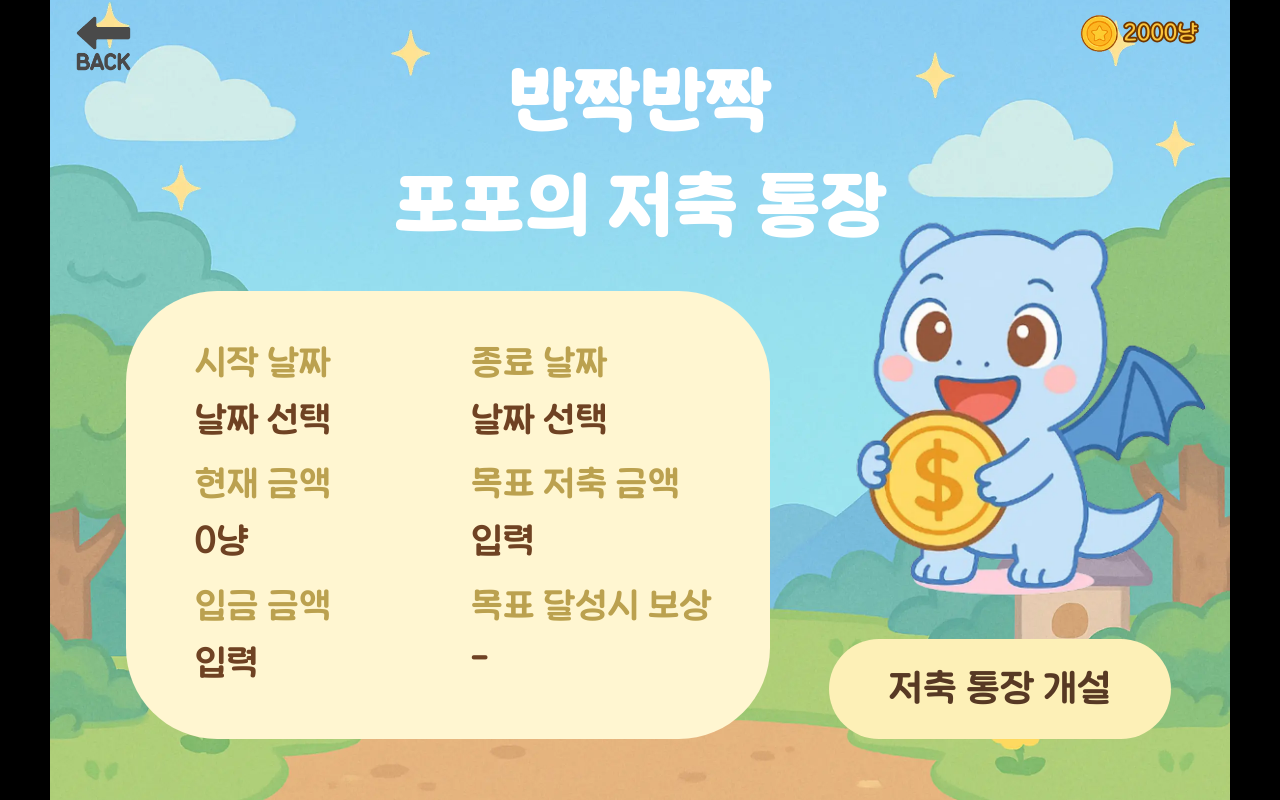
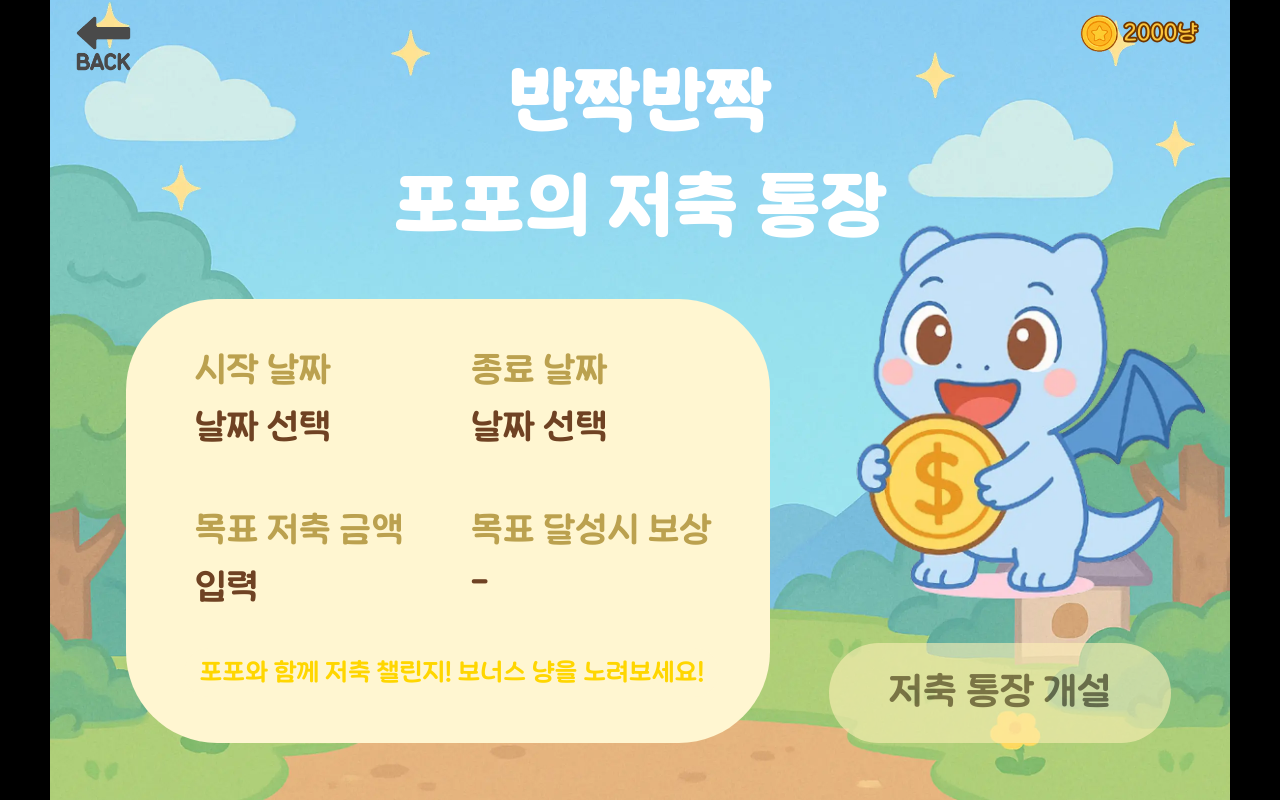
Before and after one commit to team-popo-world/front-repo, a React (Vite) app: page /savings in a window 1280 px wide. Built offline with nearby package versions, Linux system fonts and the light colour scheme.

Commit message:
feat, style, refactor: 저축통장 ui 개선, 로직 추가, 코드레펙토링

```diff
--- a/src/page/savings/index.tsx
+++ b/src/page/savings/index.tsx
@@ -13,6 +13,10 @@ import { TextWithStroke } from "../../components/text/TextWithStroke";
 
 const IS_TEST_MODE = true;
 
+// 상수 선언
+const MAX_DEPOSIT_RATE = 0.2; // 20%
+const BONUS_RATE = 0.1; // 10%
+
 export default function SavingsPage() {
   // ========== 상태 관리 변수들 ==========
 
@@ -24,13 +28,10 @@ export default function SavingsPage() {
   // 금액 관련 상태
   const [currentAmount, setCurrentAmount] = useState<string>(""); // 현재 저축된 금액
   const [goalAmount, setGoalAmount] = useState<string>(""); // 목표 저축 금액
-  const [depositAmount, setDepositAmount] = useState<string>(""); // 초기 입금 금액 (통장 개설시)
   const [bonusAmount, setBonusAmount] = useState<string>(""); // 보너스 금액 상태 추가
 
   // 입력 모달 관련 상태
-  const [openInput, setOpenInput] = useState<
-    "current" | "goal" | "deposit" | null
-  >(null); // 현재 열린 입력 모달 타입
+  const [openInput, setOpenInput] = useState<"goal" | null>(null); // 현재 열린 입력 모달 타입
   const [inputValue, setInputValue] = useState<string>(""); // 입력 모달의 임시 입력값
 
   // 날짜 선택기 참조
@@ -58,6 +59,21 @@ export default function SavingsPage() {
   // 보유포인트 상태 추가
   const [point, setPoint] = useState(2000);
 
+  // ===== 유틸 함수 =====
+  const resetSavingsAccount = () => {
+    setIsCreated(false);
+    setCurrentAmount("");
+    setGoalAmount("");
+    setStartDate(null);
+    setEndDate(null);
+    setBonusAmount("");
+    setDepositInput("");
+    setDepositError("");
+    setOpenInput(null);
+    setInputValue("");
+  };
+  const rewardPoint = (amount: number) => setPoint((prev) => prev + amount);
+
   // ========== 이벤트 핸들러 함수들 ==========
 
   /**
@@ -72,28 +88,21 @@ export default function SavingsPage() {
    * 금액 입력 모달을 여는 함수
    * @param type - 입력할 금액의 타입 (현재금액/목표금액/입금금액)
    */
-  const handleOpenInput = (type: "current" | "goal" | "deposit") => {
+  const handleOpenInput = (type: "goal") => {
     setOpenInput(type);
-    // 기존 값이 있으면 입력 필드에 미리 채워넣기
-    if (type === "current") setInputValue(currentAmount);
-    if (type === "goal") setInputValue(goalAmount);
-    if (type === "deposit") setInputValue(depositAmount);
+    setInputValue(goalAmount);
   };
 
   /**
    * 입력 모달에서 입력한 값을 저장하는 함수
    */
   const handleSaveInput = () => {
-    // 현재 열린 입력 모달의 타입에 따라 해당 상태 업데이트
-    if (openInput === "current") setCurrentAmount(inputValue);
     if (openInput === "goal") {
       setGoalAmount(inputValue);
-      // 목표 금액 입력 시 보너스 금액도 계산 (10%)
-      const bonus = Math.floor(Number(inputValue) * 0.1);
+      const bonus = Math.floor(Number(inputValue) * BONUS_RATE);
       setBonusAmount(bonus ? String(bonus) : "");
     }
-    if (openInput === "deposit") setDepositAmount(inputValue);
-    setOpenInput(null); // 입력 모달 닫기
+    setOpenInput(null);
   };
 
   // 컴포넌트 마운트 시 오늘 입금 여부 확인
@@ -112,7 +121,6 @@ export default function SavingsPage() {
   const handleDepositClick = () => {
     setDepositInput("");
     setDepositError("");
-    // 오늘 입금 여부 체크
     const todayKey = `savings_deposit_${new Date().toISOString().slice(0, 10)}`;
     setHasDepositedToday(!!localStorage.getItem(todayKey));
     setIsDepositModalOpen(true);
@@ -124,12 +132,13 @@ export default function SavingsPage() {
     setDepositInput(value);
     setDepositError("");
     if (goalAmount) {
-      const maxDeposit = Math.floor(Number(goalAmount) * 0.2);
-      if (Number(value) > maxDeposit) {
-        setDepositError(`최대 입금 가능 금액은 ${maxDeposit}냥입니다.`);
+      const maxDeposit = Math.floor(Number(goalAmount) * MAX_DEPOSIT_RATE);
+      const remainToGoal = Number(goalAmount) - Number(currentAmount);
+      const maxDepositDisplay = Math.min(maxDeposit, remainToGoal);
+      if (Number(value) > maxDepositDisplay) {
+        setDepositError(`최대 입금 가능 금액은 ${maxDepositDisplay}냥입니다.`);
         return;
       }
-      // 목표금액 초과 체크
       if (Number(currentAmount) + Number(value) > Number(goalAmount)) {
         setDepositError(
           "입금 후 현재 금액이 목표 저축 금액을 초과할 수 없습니다."
@@ -137,7 +146,6 @@ export default function SavingsPage() {
         return;
       }
     }
-    // 보유포인트 초과 체크
     if (Number(value) > point) {
       setDepositError("보유 포인트가 부족합니다.");
       return;
@@ -153,12 +161,13 @@ export default function SavingsPage() {
       return;
     }
     if (goalAmount) {
-      const maxDeposit = Math.floor(Number(goalAmount) * 0.2);
-      if (Number(depositInput) > maxDeposit) {
-        setDepositError(`최대 입금 가능 금액은 ${maxDeposit}냥입니다.`);
+      const maxDeposit = Math.floor(Number(goalAmount) * MAX_DEPOSIT_RATE);
+      const remainToGoal = Number(goalAmount) - Number(currentAmount);
+      const maxDepositDisplay = Math.min(maxDeposit, remainToGoal);
+      if (Number(depositInput) > maxDepositDisplay) {
+        setDepositError(`최대 입금 가능 금액은 ${maxDepositDisplay}냥입니다.`);
         return;
       }
-      // 목표금액 초과 체크
       if (Number(currentAmount) + Number(depositInput) > Number(goalAmount)) {
         setDepositError(
           "입금 후 현재 금액이 목표 저축 금액을 초과할 수 없습니다."
@@ -166,30 +175,42 @@ export default function SavingsPage() {
         return;
       }
     }
-    // 보유포인트 초과 체크
     if (Number(depositInput) > point) {
       setDepositError("보유 포인트가 부족합니다.");
       return;
     }
-    // 현재 금액과 입금 금액을 합산
     const sum = (Number(currentAmount) || 0) + (Number(depositInput) || 0);
-    setCurrentAmount(String(sum)); // 새로운 현재 금액 설정
-    setPoint(point - Number(depositInput)); // 보유포인트 차감
-    setIsDepositModalOpen(false); // 입금 모달 닫기
-
-    setLastDepositAmount(depositInput); // 결과 모달에서 표시할 입금 금액 저장
-    setIsDepositResultModalOpen(true); // 입금 결과 모달 열기
-
-    // 오늘 입금 기록 저장
+    setCurrentAmount(String(sum));
+    setPoint(point - Number(depositInput));
+    setIsDepositModalOpen(false);
+    setLastDepositAmount(depositInput);
+    setIsDepositResultModalOpen(true);
     const todayKey = `savings_deposit_${new Date().toISOString().slice(0, 10)}`;
     localStorage.setItem(todayKey, "1");
     setHasDepositedToday(true);
-
-    // 목표 달성 체크 - 현재 금액이 목표 금액과 정확히 일치하면 보너스 모달 표시
     if (goalAmount && sum === Number(goalAmount)) {
       setIsBonusModalOpen(true);
     }
   };
+
+  // 페이지 진입 시 만기 체크 및 상태 초기화(목표달성은 관여X)
+  useEffect(() => {
+    if (isCreated && endDate) {
+      const now = new Date();
+      const end = new Date(endDate);
+      const goal = Number(goalAmount);
+      const current = Number(currentAmount);
+      const bonus = Number(bonusAmount);
+      if (now >= end) {
+        if (goal && current >= goal) {
+          rewardPoint(current + bonus);
+        } else if (current > 0) {
+          rewardPoint(current);
+        }
+        resetSavingsAccount();
+      }
+    }
+  }, [isCreated, endDate, goalAmount, currentAmount, bonusAmount]);
 
   return (
     <>
@@ -317,12 +338,13 @@ export default function SavingsPage() {
         </div>
 
         {/* 메인 콘텐츠 영역 */}
-        <div className="flex flex-row justify-between items-end w-full mx-auto mt-2">
+        <div className="flex flex-row justify-between items-end w-full mx-auto mt-3">
           {/* 저축 정보 카드 */}
           <div className="bg-[#FFF6D1] rounded-[3rem] ml-10 pl-9 pr-4 py-6 w-90">
             {/* 저축 통장이 개설되지 않은 경우 - 초기 설정 화면 */}
             {!isCreated ? (
-              <div className="grid grid-cols-2 gap-x-1 gap-y-1">
+              <>
+                <div className="grid grid-cols-2 gap-x-1 gap-y-6">
                   {/* 시작 날짜 입력 */}
                   <div>
                     <div className="font-bold text-lg text-[#BBA14F]">
@@ -361,16 +383,6 @@ export default function SavingsPage() {
                     </div>
                   </div>
 
-                {/* 현재 금액 (초기값 0) */}
-                <div>
-                  <div className="font-bold text-lg text-[#BBA14F]">
-                    현재 금액
-                  </div>
-                  <div className="font-bold text-lg text-[#6F4223] bg-transparent outline-none cursor-pointer flex items-center h-8">
-                    0냥
-                  </div>
-                </div>
-
                   {/* 목표 저축 금액 입력 */}
                   <div>
                     <div className="font-bold text-lg text-[#BBA14F]">
@@ -384,19 +396,6 @@ export default function SavingsPage() {
                     </div>
                   </div>
 
-                {/* 초기 입금 금액 입력 */}
-                <div>
-                  <div className="font-bold text-lg text-[#BBA14F]">
-                    입금 금액
-                  </div>
-                  <div
-                    onClick={() => handleOpenInput("deposit")}
-                    className="font-bold text-lg text-[#6F4223] bg-transparent outline-none cursor-pointer flex items-center h-8"
-                  >
-                    {depositAmount ? depositAmount + "냥" : "입력"}
-                  </div>
-                </div>
-
                   {/* 목표 달성 보상 안내 */}
                   <div>
                     <div className="font-bold text-lg text-[#BBA14F]">
@@ -407,6 +406,23 @@ export default function SavingsPage() {
                     </div>
                   </div>
                 </div>
+                {/* 인포박스 하단 중앙 문구 */}
+                <div className="w-full flex justify-center mt-4 ml-[-0.5rem]">
+                  <span
+                    className="text-[0.8rem] font-bold text-center px-2 py-1 rounded-2xl"
+                    style={{
+                      background: "#FFF6D1",
+                      color: "#FFD600",
+                      display: "inline-block",
+                      lineHeight: "1.4",
+                    }}
+                  >
+                    <span className="text-[#FFD600]">
+                      포포와 함께 저축 챌린지! 보너스 냥을 노려보세요!
+                    </span>
+                  </span>
+                </div>
+              </>
             ) : (
               /* 저축 통장이 개설된 경우 - 정보 표시 화면 */
               <div className="flex flex-col items-center justify-center w-full py-[0.4rem]">
@@ -524,17 +540,18 @@ export default function SavingsPage() {
 
             {/* 메인 액션 버튼 (통장 개설 또는 입금하기) */}
             <button
-              className="bg-[#FDF0B7] text-[#573924] font-bold text-[1.2rem] rounded-4xl py-3 w-45 cursor-pointer"
+              className="bg-[#FDF0B7] text-[#573924] font-bold text-[1.2rem] rounded-4xl py-3 w-45 cursor-pointer disabled:opacity-60"
               onClick={() => {
                 if (!isCreated) {
-                  // 통장이 개설되지 않은 경우: 초기 입금 금액을 현재 금액으로 설정하고 통장 개설
-                  setCurrentAmount(depositAmount);
+                  // 통장이 개설되지 않은 경우: 현재 금액을 0냥으로 초기화하고 통장 개설
+                  setCurrentAmount("0");
                   setIsCreated(true);
                 } else {
                   // 통장이 이미 개설된 경우: 추가 입금 모달 열기
                   handleDepositClick();
                 }
               }}
+              disabled={!isCreated && (!startDate || !endDate || !goalAmount)}
             >
               {isCreated ? "입금하기" : "저축 통장 개설"}
             </button>
@@ -600,7 +617,6 @@ export default function SavingsPage() {
               {/* 모달 제목 */}
               <div className="text-xl font-bold mb-4 text-[#6F4223]">
                 {openInput === "goal" && "목표 저축 금액"}
-                {openInput === "deposit" && "입금 금액"}
               </div>
 
               {/* 금액 입력 필드 */}
@@ -663,7 +679,19 @@ export default function SavingsPage() {
               {/* 최대 입금 가능 금액 안내 */}
               {goalAmount && (
                 <div className="text-xs text-[#BBA14F] mb-1">
-                  최대 입금 가능 금액: {Math.floor(Number(goalAmount) * 0.2)}냥
+                  {/* 최대 입금 가능 금액 안내 */}
+                  {(() => {
+                    const maxDeposit = Math.floor(
+                      Number(goalAmount) * MAX_DEPOSIT_RATE
+                    );
+                    const remainToGoal =
+                      Number(goalAmount) - Number(currentAmount);
+                    const maxDepositDisplay = Math.min(
+                      maxDeposit,
+                      remainToGoal
+                    );
+                    return `최대 입금 가능 금액: ${maxDepositDisplay}냥`;
+                  })()}
                 </div>
               )}
               {/* 에러 메시지 */}
@@ -718,7 +746,11 @@ export default function SavingsPage() {
               {/* 확인 버튼 */}
               <button
                 className="cursor-pointer bg-[#BBA14F] text-white font-bold rounded-xl px-6 py-2 mt-2 transition"
-                onClick={() => setIsBonusModalOpen(false)}
+                onClick={() => {
+                  rewardPoint(Number(currentAmount) + Number(bonusAmount));
+                  setIsBonusModalOpen(false);
+                  resetSavingsAccount();
+                }}
               >
                 확인
               </button>
```
Lines whose indentation alone changed are shown as unchanged.
